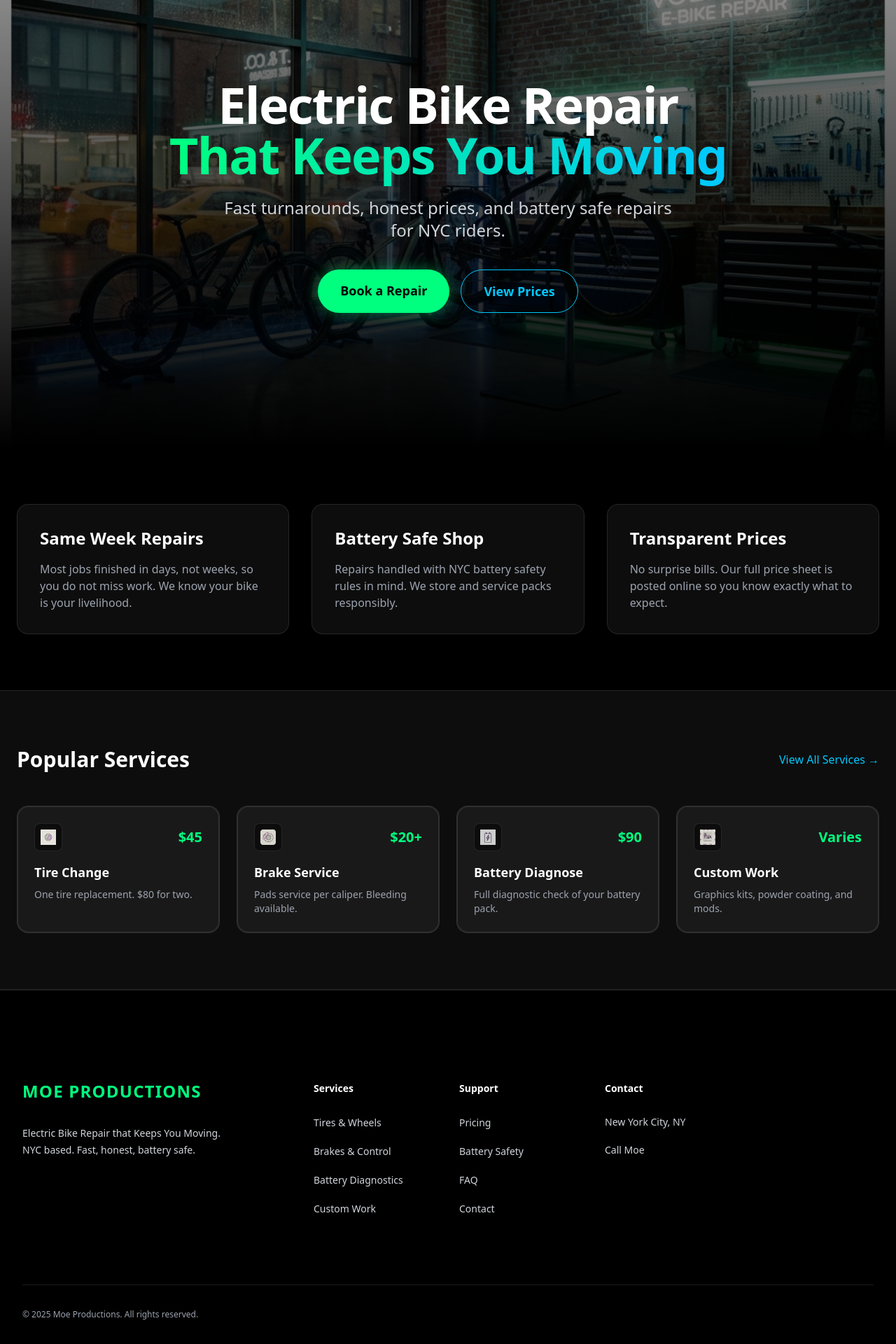
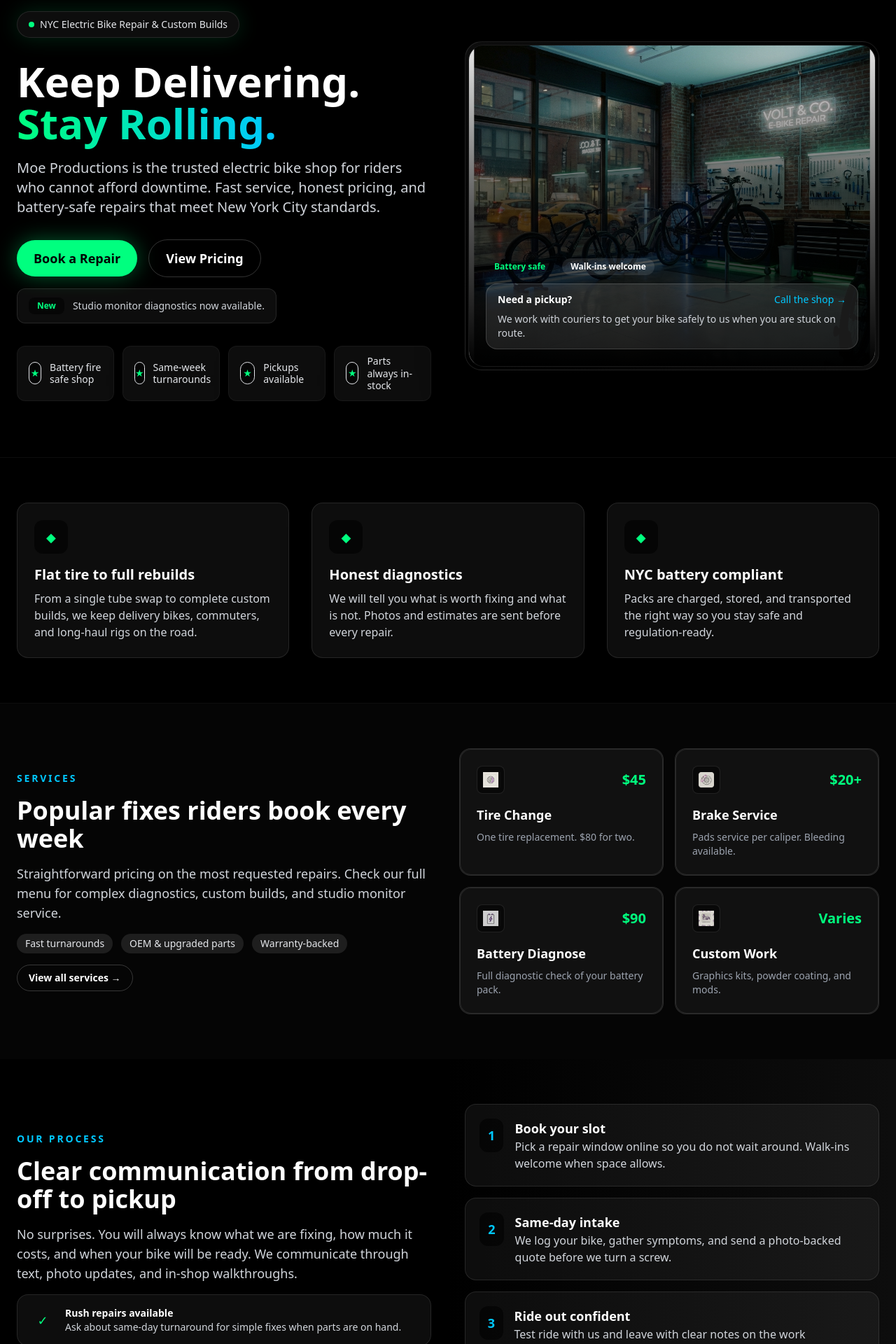
Before and after one commit to JesseRod329/Moe, a Next.js app in the folder web/: page /Moe/ in a window 1280 px wide. Shown: the part 160-2080 px from the top of the page at 70% size. Built offline with nearby package versions, Linux system fonts and the light colour scheme.

Commit message:
Redesign homepage experience

```diff
--- a/web/src/app/page.tsx
+++ b/web/src/app/page.tsx
@@ -1,88 +1,181 @@
-import Image from 'next/image';
-import Link from 'next/link';
-import ServiceCard from '@/components/ServiceCard';
+import Image from "next/image";
+import Link from "next/link";
+import ServiceCard from "@/components/ServiceCard";
+
+const trustBadges = [
+  "Battery fire safe shop",
+  "Same-week turnarounds",
+  "Pickups available",
+  "Parts always in-stock",
+];
+
+const highlightCards = [
+  {
+    title: "Flat tire to full rebuilds",
+    copy: "From a single tube swap to complete custom builds, we keep delivery bikes, commuters, and long-haul rigs on the road.",
+  },
+  {
+    title: "Honest diagnostics",
+    copy: "We will tell you what is worth fixing and what is not. Photos and estimates are sent before every repair.",
+  },
+  {
+    title: "NYC battery compliant",
+    copy: "Packs are charged, stored, and transported the right way so you stay safe and regulation-ready.",
+  },
+];
+
+const processSteps = [
+  {
+    title: "Book your slot",
+    description: "Pick a repair window online so you do not wait around. Walk-ins welcome when space allows.",
+  },
+  {
+    title: "Same-day intake",
+    description: "We log your bike, gather symptoms, and send a photo-backed quote before we turn a screw.",
+  },
+  {
+    title: "Ride out confident",
+    description: "Test ride with us and leave with clear notes on the work performed plus next service reminders.",
+  },
+];
 
 export default function Home() {
   return (
-    <div className="flex flex-col">
-      {/* Hero Section */}
-      <section className="relative h-[90vh] flex items-center justify-center overflow-hidden">
-        {/* Background Image */}
-        <div className="absolute inset-0 z-0">
-          <Image
-            src="/assets/hero_background_1764625861535.png"
-            alt="Moe Productions Shop"
-            fill
-            className="object-cover opacity-60"
-            priority
-          />
-          <div className="absolute inset-0 bg-gradient-to-t from-black via-black/50 to-transparent" />
+    <div className="relative overflow-hidden">
+      <div className="pointer-events-none absolute inset-0 opacity-50">
+        <div className="absolute -left-20 top-10 h-72 w-72 rounded-full bg-neon-green/20 blur-3xl" />
+        <div className="absolute right-[-10%] top-20 h-80 w-80 rounded-full bg-neon-blue/20 blur-3xl" />
+        <div className="absolute inset-x-0 bottom-0 h-64 bg-gradient-to-t from-black via-black/40 to-transparent" />
       </div>
 
-        {/* Content */}
-        <div className="relative z-10 max-w-7xl mx-auto px-6 text-center">
-          <h1 className="text-5xl md:text-7xl font-bold text-white mb-6 tracking-tight">
-            Electric Bike Repair <br />
-            <span className="text-transparent bg-clip-text bg-gradient-to-r from-neon-green to-neon-blue">
-              That Keeps You Moving
-            </span>
+      <section className="relative mx-auto flex max-w-7xl flex-col gap-12 px-6 pb-20 pt-10 lg:flex-row lg:items-center lg:pt-24">
+        <div className="flex-1 space-y-8">
+          <div className="inline-flex items-center gap-2 rounded-full border border-white/10 bg-white/5 px-4 py-2 text-sm text-gray-200 shadow-[0_0_30px_rgba(0,255,127,0.15)]">
+            <span className="h-2 w-2 rounded-full bg-neon-green" />
+            NYC Electric Bike Repair & Custom Builds
+          </div>
+          <div className="space-y-5">
+            <h1 className="text-4xl font-bold leading-tight text-white md:text-6xl">
+              Keep Delivering. <span className="text-transparent bg-clip-text bg-gradient-to-r from-neon-green to-neon-blue">Stay Rolling.</span>
             </h1>
-          <p className="text-xl md:text-2xl text-gray-300 mb-10 max-w-2xl mx-auto">
-            Fast turnarounds, honest prices, and battery safe repairs for NYC riders.
+            <p className="max-w-2xl text-lg text-gray-300 md:text-xl">
+              Moe Productions is the trusted electric bike shop for riders who cannot afford downtime. Fast service, honest pricing, and battery-safe repairs that meet New York City standards.
             </p>
-          <div className="flex flex-col sm:flex-row gap-4 justify-center">
+          </div>
+          <div className="flex flex-wrap items-center gap-4">
             <Link
               href="/booking"
-              className="rounded-full bg-neon-green px-8 py-4 text-lg font-bold text-black shadow-[0_0_20px_rgba(0,255,127,0.4)] hover:bg-neon-green/90 hover:scale-105 transition-all duration-300"
+              className="rounded-full bg-neon-green px-6 py-3 text-lg font-semibold text-black shadow-[0_0_30px_rgba(0,255,127,0.35)] transition hover:-translate-y-0.5 hover:shadow-[0_0_45px_rgba(0,255,127,0.45)]"
             >
               Book a Repair
             </Link>
             <Link
               href="/pricing"
-              className="rounded-full border border-neon-blue px-8 py-4 text-lg font-bold text-neon-blue hover:bg-neon-blue/10 hover:scale-105 transition-all duration-300"
+              className="rounded-full border border-white/20 px-6 py-3 text-lg font-semibold text-white transition hover:border-neon-blue hover:text-neon-blue"
             >
-              View Prices
+              View Pricing
+            </Link>
+            <div className="flex items-center gap-3 rounded-xl border border-white/10 bg-white/5 px-4 py-3 text-sm text-gray-300">
+              <div className="rounded-lg bg-black/50 px-3 py-1 text-xs font-semibold text-neon-green">New</div>
+              <span>Studio monitor diagnostics now available.</span>
+            </div>
+          </div>
+          <div className="grid grid-cols-1 gap-3 sm:grid-cols-2 md:grid-cols-4">
+            {trustBadges.map((badge) => (
+              <div
+                key={badge}
+                className="flex items-center gap-3 rounded-xl border border-white/5 bg-white/5 px-4 py-3 text-sm text-gray-200 shadow-[0_10px_40px_-25px_rgba(0,0,0,0.6)]"
+              >
+                <span className="flex h-8 w-8 items-center justify-center rounded-full border border-neon-green/50 bg-black/60 text-neon-green">★</span>
+                <p className="leading-tight">{badge}</p>
+              </div>
+            ))}
+          </div>
+        </div>
+
+        <div className="flex-1">
+          <div className="relative overflow-hidden rounded-3xl border border-white/10 bg-gradient-to-br from-white/5 via-black to-white/5 p-1 shadow-[0_20px_60px_rgba(0,0,0,0.55)]">
+            <div className="absolute right-6 top-6 flex items-center gap-2 rounded-full bg-black/70 px-3 py-1 text-xs font-semibold text-neon-blue">
+              <span className="h-2 w-2 rounded-full bg-neon-blue" />
+              Open Mon-Sat 10a-7p
+            </div>
+            <div className="relative h-[460px] overflow-hidden rounded-[22px] border border-white/10 bg-black">
+              <Image
+                src="/assets/hero_background_1764625861535.png"
+                alt="Moe Productions Shop"
+                fill
+                className="object-cover opacity-90"
+                priority
+              />
+              <div className="absolute inset-0 bg-gradient-to-t from-black via-black/60 to-transparent" />
+              <div className="absolute bottom-0 w-full space-y-3 px-6 pb-6">
+                <div className="flex items-center gap-3 text-sm text-gray-200">
+                  <span className="inline-flex items-center rounded-full bg-neon-green/20 px-3 py-1 text-xs font-semibold text-neon-green">
+                    Battery safe
+                  </span>
+                  <span className="inline-flex items-center rounded-full bg-white/10 px-3 py-1 text-xs font-semibold text-white">
+                    Walk-ins welcome
+                  </span>
+                </div>
+                <div className="rounded-2xl border border-white/15 bg-white/10 px-4 py-3 text-gray-200">
+                  <div className="flex items-center justify-between text-sm">
+                    <span className="font-semibold text-white">Need a pickup?</span>
+                    <Link href="/contact" className="text-neon-blue hover:underline">
+                      Call the shop →
                     </Link>
                   </div>
-        </div>
-      </section>
-
-      {/* Value Props */}
-      <section className="py-20 bg-black">
-        <div className="max-w-7xl mx-auto px-6">
-          <div className="grid grid-cols-1 md:grid-cols-3 gap-8">
-            <div className="p-8 rounded-2xl bg-white/5 border border-white/10 hover:border-neon-green/50 transition-colors">
-              <h3 className="text-2xl font-bold text-white mb-4">Same Week Repairs</h3>
-              <p className="text-gray-400">
-                Most jobs finished in days, not weeks, so you do not miss work. We know your bike is your livelihood.
+                  <p className="mt-2 text-sm text-gray-300">
+                    We work with couriers to get your bike safely to us when you are stuck on route.
                   </p>
                 </div>
-            <div className="p-8 rounded-2xl bg-white/5 border border-white/10 hover:border-neon-green/50 transition-colors">
-              <h3 className="text-2xl font-bold text-white mb-4">Battery Safe Shop</h3>
-              <p className="text-gray-400">
-                Repairs handled with NYC battery safety rules in mind. We store and service packs responsibly.
-              </p>
               </div>
-            <div className="p-8 rounded-2xl bg-white/5 border border-white/10 hover:border-neon-green/50 transition-colors">
-              <h3 className="text-2xl font-bold text-white mb-4">Transparent Prices</h3>
-              <p className="text-gray-400">
-                No surprise bills. Our full price sheet is posted online so you know exactly what to expect.
-              </p>
             </div>
           </div>
         </div>
       </section>
 
-      {/* Popular Services Strip */}
-      <section className="py-20 bg-white/5 border-y border-white/10">
-        <div className="max-w-7xl mx-auto px-6">
-          <div className="flex items-center justify-between mb-12">
-            <h2 className="text-3xl font-bold text-white">Popular Services</h2>
-            <Link href="/services" className="text-neon-blue hover:text-white transition-colors">
-              View All Services &rarr;
+      <section className="relative border-y border-white/5 bg-black/60 py-16">
+        <div className="mx-auto max-w-7xl px-6">
+          <div className="grid gap-8 lg:grid-cols-3">
+            {highlightCards.map((item) => (
+              <div
+                key={item.title}
+                className="group rounded-2xl border border-white/10 bg-white/5 p-6 shadow-[0_10px_40px_-25px_rgba(0,0,0,0.6)] transition hover:-translate-y-1 hover:border-neon-green/50"
+              >
+                <div className="flex h-12 w-12 items-center justify-center rounded-xl bg-black/60 text-neon-green group-hover:scale-105">
+                  <span className="text-lg">◆</span>
+                </div>
+                <h3 className="mt-4 text-xl font-semibold text-white">{item.title}</h3>
+                <p className="mt-2 text-gray-300">{item.copy}</p>
+              </div>
+            ))}
+          </div>
+        </div>
+      </section>
+
+      <section className="bg-white/[0.02] py-16">
+        <div className="mx-auto flex max-w-7xl flex-col gap-8 px-6 lg:flex-row lg:items-center">
+          <div className="flex-1 space-y-4">
+            <p className="text-sm font-semibold uppercase tracking-[0.2em] text-neon-blue">Services</p>
+            <h2 className="text-3xl font-bold text-white md:text-4xl">Popular fixes riders book every week</h2>
+            <p className="text-gray-300 md:text-lg">
+              Straightforward pricing on the most requested repairs. Check our full menu for complex diagnostics, custom builds, and studio monitor service.
+            </p>
+            <div className="flex flex-wrap gap-3 text-sm text-gray-200">
+              <span className="rounded-full bg-white/10 px-3 py-1">Fast turnarounds</span>
+              <span className="rounded-full bg-white/10 px-3 py-1">OEM & upgraded parts</span>
+              <span className="rounded-full bg-white/10 px-3 py-1">Warranty-backed</span>
+            </div>
+            <Link
+              href="/services"
+              className="inline-flex w-fit items-center gap-2 rounded-full border border-white/20 px-4 py-2 text-sm font-semibold text-white transition hover:border-neon-blue hover:text-neon-blue"
+            >
+              View all services →
             </Link>
           </div>
-          <div className="grid grid-cols-1 sm:grid-cols-2 lg:grid-cols-4 gap-6">
+
+          <div className="flex-1">
+            <div className="grid grid-cols-1 gap-4 sm:grid-cols-2">
               <ServiceCard
                 title="Tire Change"
                 price="$45"
@@ -109,6 +202,71 @@ export default function Home() {
               />
             </div>
           </div>
+        </div>
+      </section>
+
+      <section className="bg-gradient-to-r from-black via-black to-white/5 py-16">
+        <div className="mx-auto max-w-7xl px-6">
+          <div className="grid gap-12 lg:grid-cols-2 lg:items-center">
+            <div className="space-y-4">
+              <p className="text-sm font-semibold uppercase tracking-[0.2em] text-neon-blue">Our process</p>
+              <h2 className="text-3xl font-bold text-white md:text-4xl">Clear communication from drop-off to pickup</h2>
+              <p className="text-gray-300 md:text-lg">
+                No surprises. You will always know what we are fixing, how much it costs, and when your bike will be ready. We communicate through text, photo updates, and in-shop walkthroughs.
+              </p>
+              <div className="rounded-2xl border border-white/10 bg-white/5 p-4 text-sm text-gray-200">
+                <div className="flex items-center gap-3">
+                  <div className="h-10 w-10 rounded-full bg-neon-green/20 text-center text-lg leading-10 text-neon-green">✓</div>
+                  <div>
+                    <p className="font-semibold text-white">Rush repairs available</p>
+                    <p className="text-gray-300">Ask about same-day turnaround for simple fixes when parts are on hand.</p>
+                  </div>
+                </div>
+              </div>
+            </div>
+
+            <div className="grid gap-4">
+              {processSteps.map((step, index) => (
+                <div
+                  key={step.title}
+                  className="group flex gap-4 rounded-2xl border border-white/10 bg-white/5 p-5 transition hover:-translate-y-1 hover:border-neon-blue/50"
+                >
+                  <div className="flex h-12 w-12 items-center justify-center rounded-xl bg-black/60 text-lg font-bold text-neon-blue">
+                    {index + 1}
+                  </div>
+                  <div>
+                    <h3 className="text-lg font-semibold text-white">{step.title}</h3>
+                    <p className="text-gray-300">{step.description}</p>
+                  </div>
+                </div>
+              ))}
+            </div>
+          </div>
+        </div>
+      </section>
+
+      <section className="border-t border-white/5 bg-black py-16">
+        <div className="mx-auto max-w-6xl space-y-6 rounded-3xl border border-white/10 bg-gradient-to-br from-black via-white/5 to-black p-10 text-center shadow-[0_20px_60px_rgba(0,0,0,0.55)]">
+          <p className="text-sm font-semibold uppercase tracking-[0.2em] text-neon-blue">Ready to roll?</p>
+          <h2 className="text-3xl font-bold text-white md:text-4xl">Book a repair and get back on route faster</h2>
+          <p className="mx-auto max-w-3xl text-lg text-gray-300">
+            Schedule online or call the shop if you are stuck on a delivery. We will secure your bike, diagnose the issue, and get you back in the saddle with clear pricing.
+          </p>
+          <div className="flex flex-wrap justify-center gap-4">
+            <Link
+              href="/booking"
+              className="rounded-full bg-neon-green px-8 py-3 text-base font-semibold text-black shadow-[0_0_30px_rgba(0,255,127,0.35)] transition hover:-translate-y-0.5 hover:shadow-[0_0_45px_rgba(0,255,127,0.45)]"
+            >
+              Book Now
+            </Link>
+            <Link
+              href="/contact"
+              className="rounded-full border border-white/20 px-8 py-3 text-base font-semibold text-white transition hover:border-neon-blue hover:text-neon-blue"
+            >
+              Call the Shop
+            </Link>
+          </div>
+        </div>
       </section>
     </div>
   );
```
Lines whose indentation alone changed are shown as unchanged.
